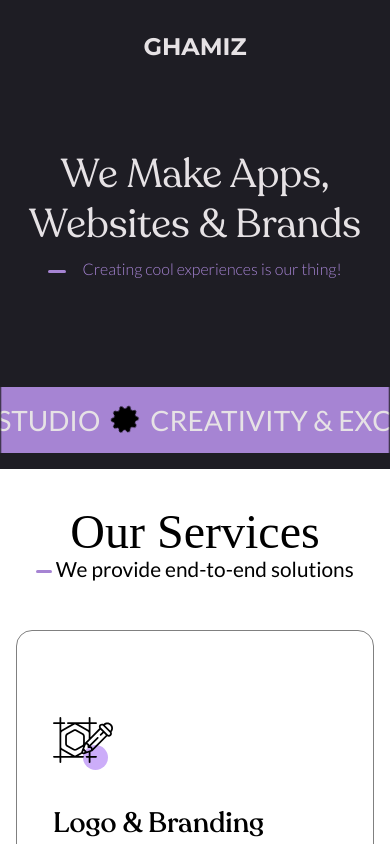
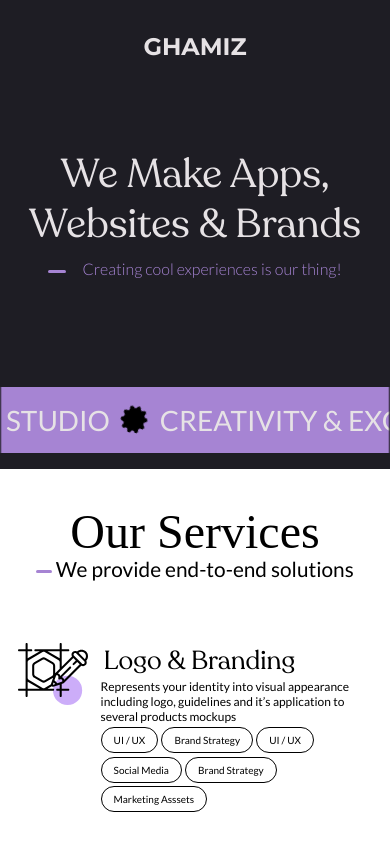
Before and after one commit to waleed-javed/agencyGhamiz, an Angular app: page / in a window 390 px wide. Shown: the top 844 px of the page. Built offline with nearby package versions, Linux system fonts and the light colour scheme; a web font is replaced by a local one.

Commit message:
font sizes added to scss constatns, responsive services section for mobile

```diff
--- a/src/abstract/_fonts.scss
+++ b/src/abstract/_fonts.scss
@@ -6,11 +6,46 @@ $logo-font-mobile:1.3rem;
 
 
 // nav fonts
-$standard-text:1rem;
-// CTA
-// $Font-getInTouch
-// Hero title
-// hero sub title
-// hero marqure text
-// section title
-$font-Heading:"23px";
+// $standard-text:1rem;
+// $font-Heading: 23px ;
+
+// hero
+$desktop-Hero-section-title-font-size: 150px ;
+$mobile-Hero-section-title-font-size: 62px ;
+
+// hero substitle
+$desktop-Hero-section-subtitle-font-size: 28px ;
+$mobile-Hero-section-subtitle-font-size: 14px ;
+
+// services, and other title
+$desktop-title-section-font-size: 80px ;
+$mobile-title-section-font-size: 30px ;
+
+//items in section like service card title
+$desktop-items-title-font-size: 28px ;
+$mobile-items-title-font-size:1.62rem;
+
+// paragrapgh text prominent
+$desktop-portfolio-paragraph-section-font-size: 40px ;
+$mobile-portfolio-paragraph-section-font-size: 12px ;
+
+// project title
+$desktop-project-title-font-size: 60px ;
+$mobile-project-title-font-size: 30px ;
+
+// project industry / substitle
+$desktop-project-subtitle-font-size: 30px ;
+$mobile-project-subtitle-font-size: 16px ;
+
+// project paragrapgh
+$desktop-project-paragraph-font-size: 28px ;
+$mobile-project-paragraph-font-size: 12px ;
+
+// services chip size
+$mobile-services-chip-font-size: 10px ;
+
+// view more btns
+$desktop-btns-font-size: 18px ;
+$mobile-btns-font-size: 14px ;
+
+$desktop-form-chip-font-size: 16px ;
--- a/src/app/components/service-card/service-card.component.html
+++ b/src/app/components/service-card/service-card.component.html
@@ -1,5 +1,4 @@
-<section>
-
+<section class="desktop" >
     <div class="card-item">
         <div class="logo-container">
             <img src="{{logo}}" alt="{{logo}}" />
@@ -8,5 +7,31 @@
         <div class="description-container"><p>{{description}}</p></div>
         <!-- <div class="chips">{{chipItems}}</div> -->
     </div>
+</section>
+
+<!-- Mobile version -->
+<section  class="mobile">
+
+    <div class="card-item-mobile">
+        <div class="logo-container-mobile">
+            <img src="{{logo}}" alt="{{logo}}" />
+        </div>
+        <div class="card-row-mobile">
+
+            <div class="title-container-mobile">
+                <h1>{{title}}</h1>
+            </div>
+
+            <div class="description-container-mobile">
+                <p>{{description}}</p>
+                <div class="chip-item">UI / UX</div>
+                <div class="chip-item">Brand Strategy</div>
+                <div class="chip-item">UI / UX</div>
+                <div class="chip-item">Social Media</div>
+                <div class="chip-item">Brand Strategy</div>
+                <div class="chip-item">Marketing Asssets</div>
+            </div>
+        </div>
+    </div>
 
 </section>
--- a/src/app/components/service-card/service-card.component.scss
+++ b/src/app/components/service-card/service-card.component.scss
@@ -15,17 +15,6 @@
         transition: 0.2s ease-in-out;
     }
 }
-
-
-// @keyframes glowing {
-//     0% {
-//       transform: rotate(0);
-//     }
-//     100% {
-//       transform: rotate(360deg);
-//     }
-//   }
-
 
 .logo-container{
     display: flex;
@@ -62,3 +51,68 @@
         line-height: 28px;
     }
 }
+
+
+// responsive styles
+
+.card-item-mobile{
+    display: flex;
+    flex-direction: row;
+    padding: 0.3rem 0.1rem;
+
+    .logo-container-mobile{
+        display: flex;
+        justify-content: center;
+        width: 70px;
+        height: 70px;
+
+    }
+
+    .card-row-mobile{
+        display: flex;
+        flex-direction: column;
+        padding:8px 0 2px 13px;
+
+        .title-container-mobile{
+            h1{
+            padding-left: 3px;
+            font-family: "Recoleta";
+            font-weight: 400;
+            font-size: $mobile-items-title-font-size;
+            line-height: 36px;
+        }
+    }
+
+    .description-container-mobile{
+        display: flex;
+        flex-direction: row;
+        flex-wrap: wrap;
+        gap: 0.2rem;
+
+        p{
+            font-family: "Lato";
+            font-weight: 500;
+            font-size: $mobile-project-paragraph-font-size;
+        }
+    }
+
+    .chip-item{
+        display: flex;
+        padding: 6px 12px;
+        border-radius: 32px;
+        border: 1px solid black;
+        font-family: "Lato";
+        font-weight: 500;
+        font-size: $mobile-services-chip-font-size;
+    }
+
+    }
+}
+
+
+// responsive
+.mobile{ display: none; }
+@media (max-width:$md) {
+    .desktop{ display: none; }
+    .mobile{ display:block; }
+}
```
